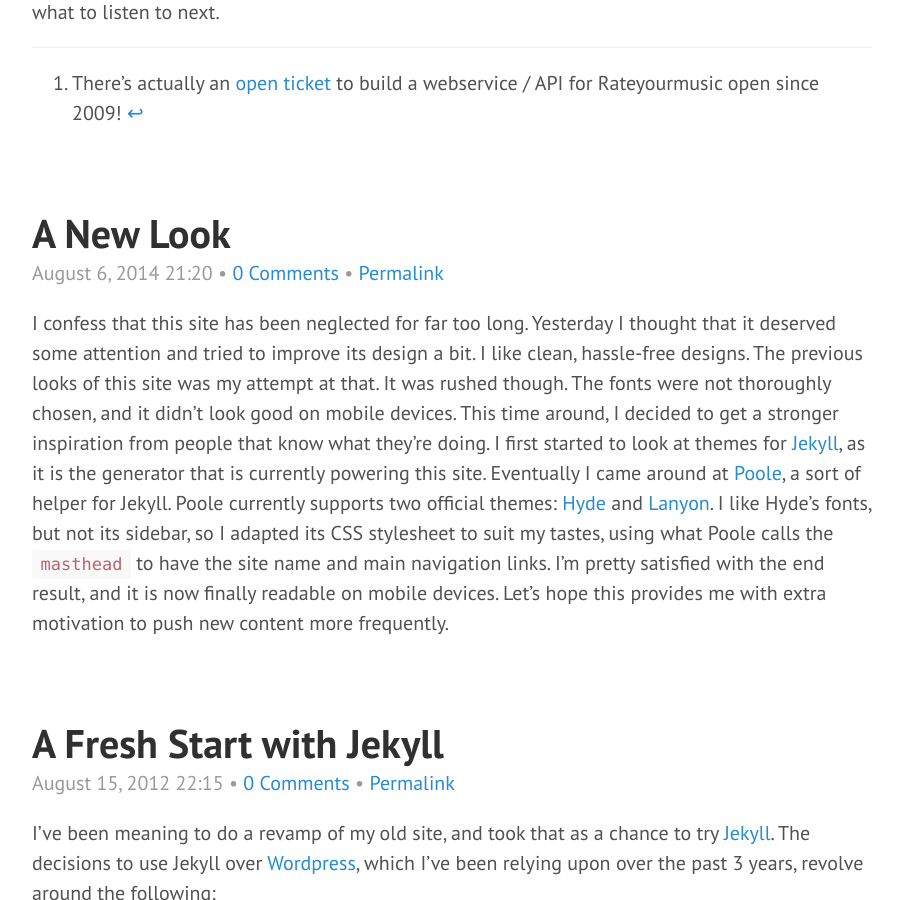
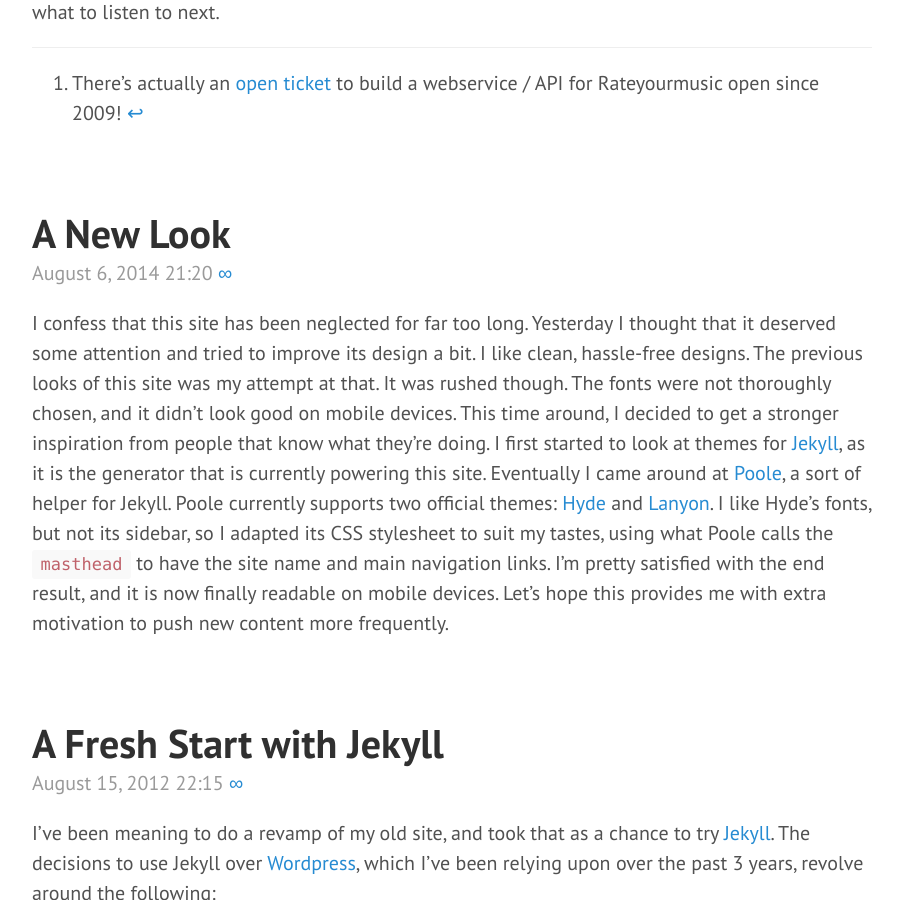
Before and after one commit to jcazevedo/jcazevedo.net, a Jekyll site: the page built from blog/index.html, in a window 1280 px wide and 900 px high, scrolled down 2371 px. Shown: the whole window, without its empty margins (188-1091 px from the left). Built offline with Jekyll 4.4.1, drawn with Linux system fonts in a browser that asks for light colours; the list of posts is cut into pages by our own code; comment, search, counter and statistics services are not loaded; some of the changed text lies outside the part shown.

Commit message:
Revert "Reinstate comments"
This reverts commit 17f41a659d2a8d5f0989bc9c067aebffa5ff7d20.

```diff
--- a/blog/index.html
+++ b/blog/index.html
@@ -2,36 +2,30 @@
 layout: main
 title: Blog
 ---
+
 {% for post in paginator.posts %}
 <div class="post">
   <h1 class="post-title">{{ post.title }}</h1>
-  <span class="post-extra-header">{{ post.date | date: "%B %-d, %Y %H:%M" }} • <a href="{{ post.url }}#disqus_thread">0 Comments</a> • <a href="{{ post.url }}">Permalink</a></span>
+  <span class="post-extra-header">{{ post.date | date: "%B %-d, %Y %H:%M" }} <a href="{{ post.url }}">&#x221e;</a></span>
+
   {{ post.content }}
 </div>
 {% endfor %}
+
 <div class="pagination">
   {% if paginator.next_page %}
-  <a class="pagination-item older" href="/blog/{{paginator.next_page}}">« Older</a>
+  <a class="pagination-item older" href="/blog/{{paginator.next_page}}">&laquo; Older</a>
   {% else %}
-  <span class="pagination-item older">« Older</span>
+  <span class="pagination-item older">&laquo; Older</span>
   {% endif %}
   <a class="pagination-item archive" href="/blog/archive">Archive</a>
   {% if paginator.previous_page %}
   {% if paginator.page == 2 %}
-  <a class="pagination-item newer" href="/blog">Newer »</a>
+  <a class="pagination-item newer" href="/blog">Newer &raquo;</a>
   {% else %}
-  <a class="pagination-item newer" href="/blog/{{paginator.previous_page}}">Newer »</a>
+  <a class="pagination-item newer" href="/blog/{{paginator.previous_page}}">Newer &raquo;</a>
   {% endif %}
   {% else %}
-  <span class="pagination-item newer">Newer »</span>
+  <span class="pagination-item newer">Newer &raquo;</span>
   {% endif %}
 </div>
-<script type="text/javascript">
- var disqus_shortname = 'jcazevedonet';
- (function () {
-   var s = document.createElement('script'); s.async = true;
-   s.type = 'text/javascript';
-   s.src = '//' + disqus_shortname + '.disqus.com/count.js';
-   (document.getElementsByTagName('HEAD')[0] || document.getElementsByTagName('BODY')[0]).appendChild(s);
- }());
-</script>
```
Also changed, not shown: _layouts/post.html (+0 -11 lines).
